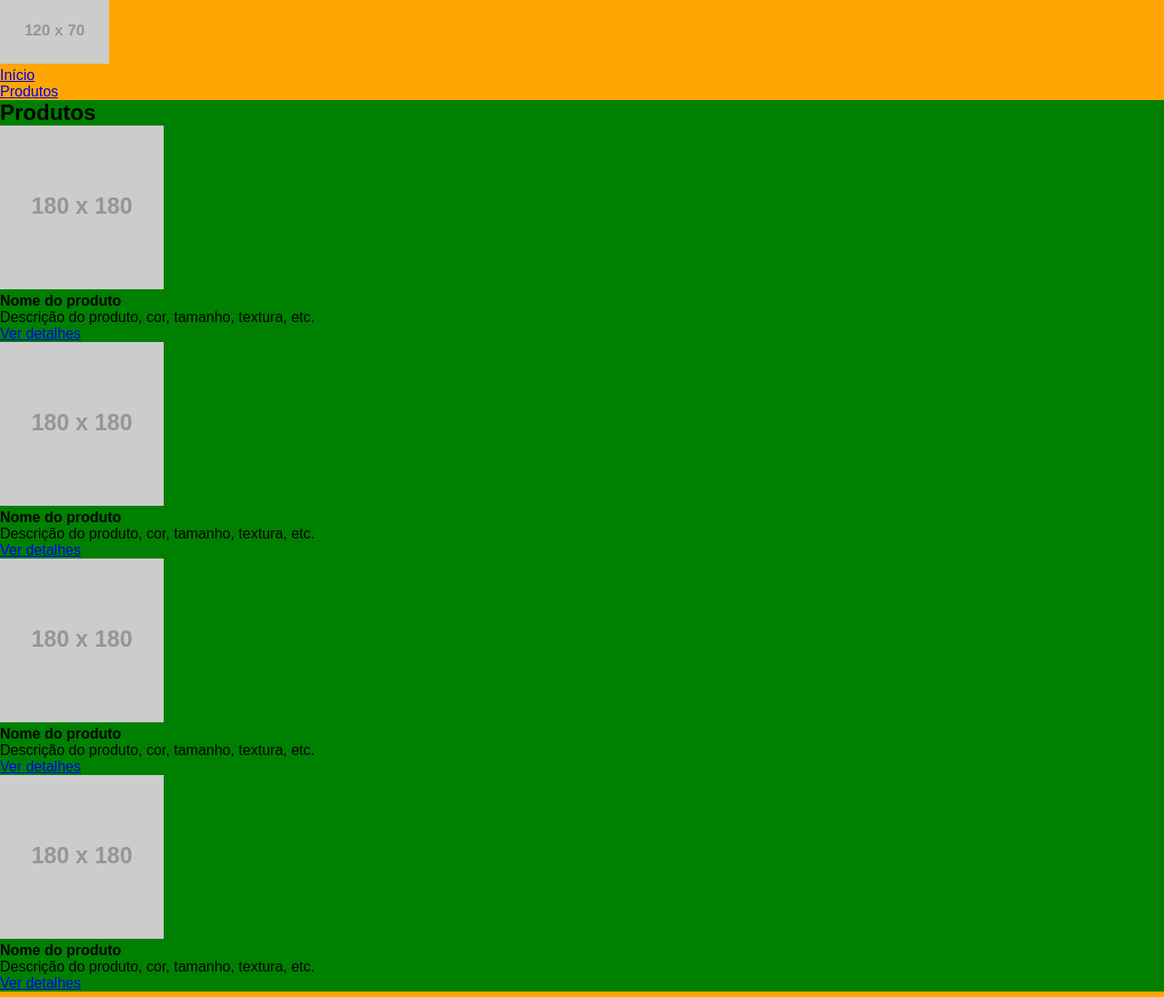
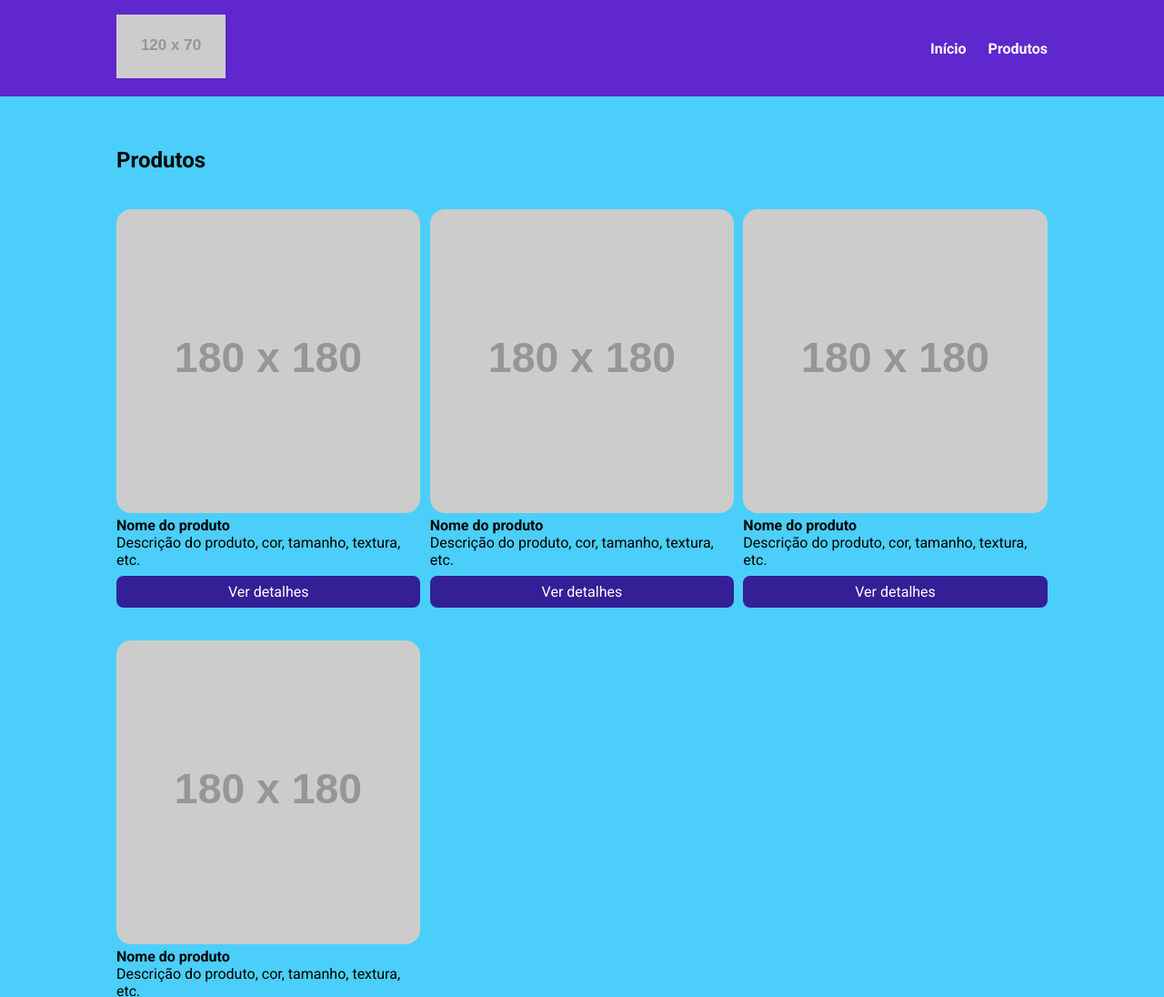
Before and after one commit to biro23/exercicio_sass-, a website: page index.html in a window 1280 px wide. Shown: the top 1096 px of the page at 91% size. Drawn offline with Linux system fonts and the light colour scheme; placeholder pictures from the web are drawn by us.

Commit message:
Adicionando novas funcionalidades no projeto

```diff
--- a/source/config/cores.scss
+++ /dev/null
@@ -1,3 +0,0 @@
-$corPrincipal: green;
-$corSecundaria: blue;
-$corDeFundo: orange;
--- a/source/config/reset.scss
+++ b/source/config/reset.scss
@@ -1,6 +1,8 @@
+@use "variaveis";
+
 * {
   box-sizing: border-box;
   padding: 0;
   margin: 0;
-  font-family: sans-serif;
+  font-family: variaveis.$fontePrincipal;
 }
--- /dev/null
+++ b/source/config/variaveis.scss
@@ -0,0 +1,13 @@
+// Fontes
+$fontePrincipal: Roboto, sans-serif;
+
+// esquema de cores
+$corDefundo: #222f3e;
+$corPrincipal: #5f27cd;
+$corSecundaria: #feca57;
+$corBotao: #341f97;
+$corDeFundoBody: #4bcffa;
+
+// Breakpoints
+$mobile: 767px;
+$tablet: 1023px;
--- a/source/main.scss
+++ b/source/main.scss
@@ -1,6 +1,107 @@
+// importando o arquivo reset
+
 @use "config/reset";
-@use "config/cores";
-@use "secoes/produtos";
+@use "config/variaveis";
+
+* {
+  margin: 0;
+  padding: 0;
+  box-sizing: border-box;
+  font-family: Roboto, sans-serif;
+}
+
 body {
-  background-color: cores.$corDeFundo;
+  background-color: variaveis.$corDeFundoBody;
 }
+
+li {
+  list-style: none;
+}
+
+.container {
+  max-width: 1024px;
+  width: 100%;
+  margin: 0 auto;
+}
+
+header {
+  background-color: variaveis.$corPrincipal;
+  position: sticky;
+  top: 0;
+  left: 0;
+}
+
+header .container {
+  display: flex;
+  justify-content: space-between;
+  align-items: center;
+  padding: 16px 0;
+}
+
+.menu {
+  display: flex;
+}
+
+.menu li {
+  font-weight: bold;
+  margin-left: 24px;
+}
+
+.menu li a {
+  color: #fff;
+  text-decoration: none;
+}
+
+section {
+  padding: 56px 0;
+}
+
+.products {
+  margin-top: 40px;
+  display: grid;
+  grid-template-columns: repeat(3, 32.66%);
+  column-gap: 1%;
+  row-gap: 4%;
+  width: 100%;
+}
+
+.product-item img {
+  width: 100%;
+  border-radius: 16px;
+}
+
+.product-button {
+  display: block;
+  background-color: variaveis.$corBotao;
+  color: #fff;
+  text-align: center;
+  padding: 8px 0;
+  border-radius: 8px;
+  margin-top: 8px;
+  text-decoration: none;
+}
+
+.product-button:hover {
+  background-color: variaveis.$corSecundaria;
+}
+
+@media screen and (max-width: variaveis.$mobile) {
+  .container {
+    max-width: 70%;
+  }
+
+  .products {
+    grid-template-columns: repeat(2, 48.5%);
+    column-gap: 3%;
+  }
+}
+
+@media screen and (max-width: 767px) {
+  .products {
+    display: block;
+  }
+
+  .product-item {
+    margin-bottom: 32px;
+  }
+}
--- a/source/secoes/produtos.scss
+++ /dev/null
@@ -1,5 +0,0 @@
-@use "../config/cores";
-
-.produtos {
-  background-color: cores.$corPrincipal;
-}
```
Also changed, not shown: build/main.css, 1 other file.
